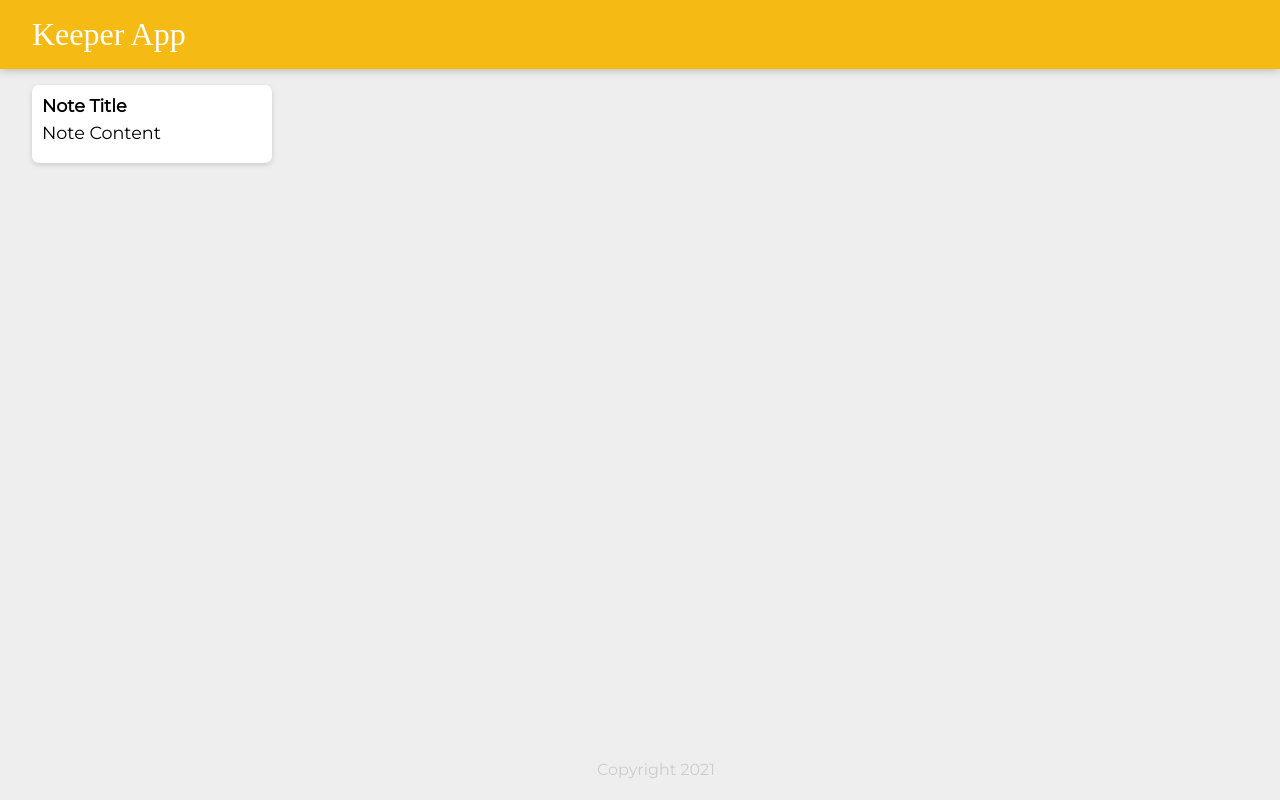
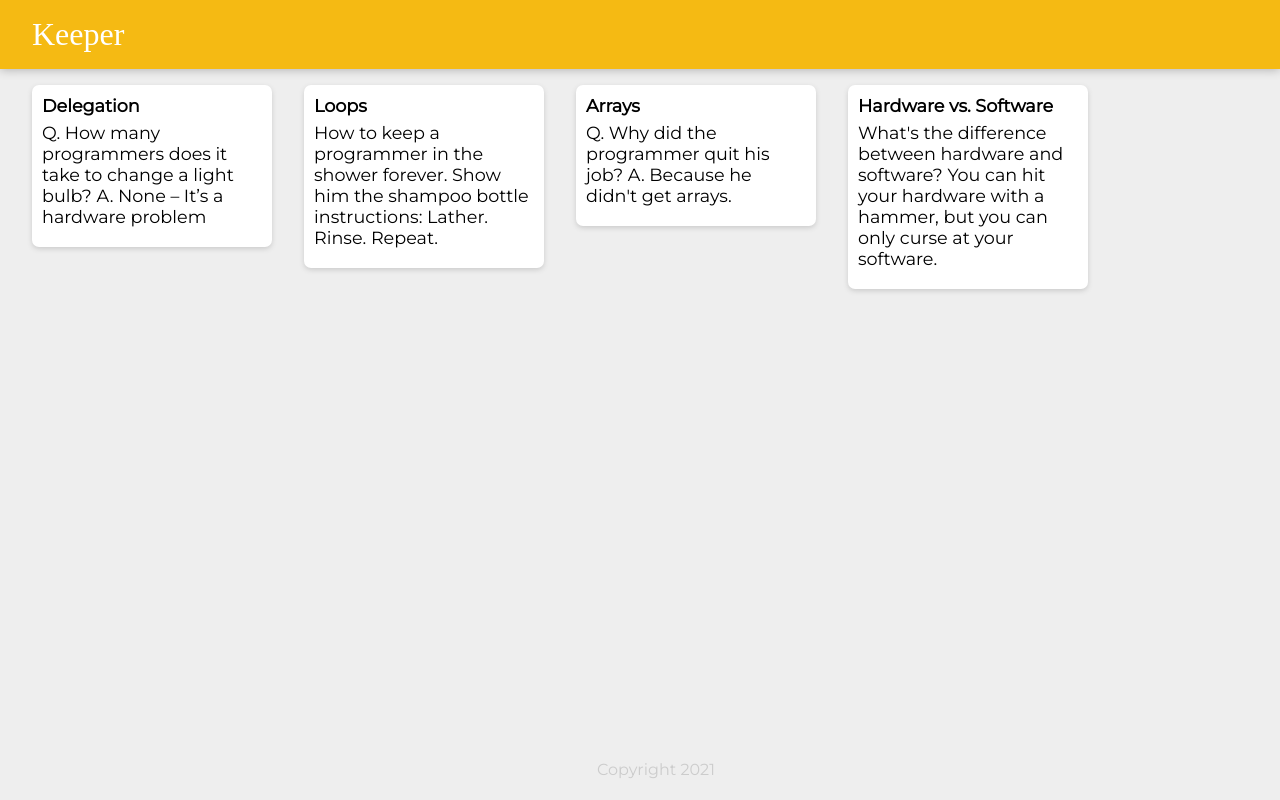
Before and after one commit to MasReed/keeper-app, a React (Create React App) app in the folder keeper-app/: page / in a window 1280 px wide. Built offline with nearby package versions, Linux system fonts and the light colour scheme; a web font is replaced by a local one.

Commit message:
Dynamically render notes from list

```diff
--- a/keeper-app/public/index.html
+++ b/keeper-app/public/index.html
@@ -2,7 +2,7 @@
 <html lang="en">
 
 <head>
-    <title>Keeper App</title>
+    <title>Keeper</title>
     <link href="https://fonts.googleapis.com/css?family=McLaren|Montserrat&display=swap" rel="stylesheet" />
     <link rel="stylesheet" href="styles.css" />
 </head>
--- a/keeper-app/src/App.jsx
+++ /dev/null
@@ -1,16 +0,0 @@
-import React from 'react';
-import Header from './Header.jsx';
-import Footer from './Footer.jsx';
-import Note from './Note.jsx';
-
-function App() {
-    return (
-        <div>
-            <Header />
-            <Note />
-            <Footer />
-        </div>
-    )
-}
-
-export default App
--- a/keeper-app/src/Note.jsx
+++ /dev/null
@@ -1,12 +0,0 @@
-import React from 'react';
-
-function Note() {
-    return (
-        <div className="note">
-            <h1>Note Title</h1>
-            <p>Note Content</p>
-        </div>
-    )
-}
-
-export default Note
--- /dev/null
+++ b/keeper-app/src/components/App.jsx
@@ -0,0 +1,24 @@
+import React from 'react';
+import Header from './Header.jsx';
+import Footer from './Footer.jsx';
+import Note from './Note.jsx';
+import notes from '../notes.js';
+
+
+function App() {
+    return (
+        <div>
+            <Header />
+            {notes.map(note => (
+                <Note
+                    key={note.key}
+                    title={note.title}
+                    content={note.content}
+                />
+            ))}
+            <Footer />
+        </div>
+    )
+}
+
+export default App;
--- a/keeper-app/src/Footer.jsx
+++ b/keeper-app/src/components/Footer.jsx
@@ -11,4 +11,4 @@
     )
 }
 
-export default Footer
+export default Footer;
--- a/keeper-app/src/Header.jsx
+++ b/keeper-app/src/components/Header.jsx
@@ -3,7 +3,7 @@
 function Header() {
     return (
         <header>
-            <h1>Keeper App</h1>
+            <h1>Keeper</h1>
         </header>
     )
 }
--- /dev/null
+++ b/keeper-app/src/components/Note.jsx
@@ -0,0 +1,12 @@
+import React from 'react';
+
+function Note(props) {
+    return (
+        <div className="note">
+            <h1>{props.title}</h1>
+            <p>{props.content}</p>
+        </div>
+    )
+}
+
+export default Note;
--- a/keeper-app/src/index.js
+++ b/keeper-app/src/index.js
@@ -1,5 +1,5 @@
 import React from 'react';
 import ReactDOM from 'react-dom';
-import App from './App.jsx';
+import App from './components/App.jsx';
 
 ReactDOM.render(<App />, document.getElementById('root'));
--- /dev/null
+++ b/keeper-app/src/notes.js
@@ -0,0 +1,28 @@
+const notes = [
+  {
+    key: 1,
+    title: "Delegation",
+    content:
+      "Q. How many programmers does it take to change a light bulb? A. None – It’s a hardware problem"
+  },
+  {
+    key: 2,
+    title: "Loops",
+    content:
+      "How to keep a programmer in the shower forever. Show him the shampoo bottle instructions: Lather. Rinse. Repeat."
+  },
+  {
+    key: 3,
+    title: "Arrays",
+    content:
+      "Q. Why did the programmer quit his job? A. Because he didn't get arrays."
+  },
+  {
+    key: 4,
+    title: "Hardware vs. Software",
+    content:
+      "What's the difference between hardware and software? You can hit your hardware with a hammer, but you can only curse at your software."
+  }
+];
+
+export default notes
```
